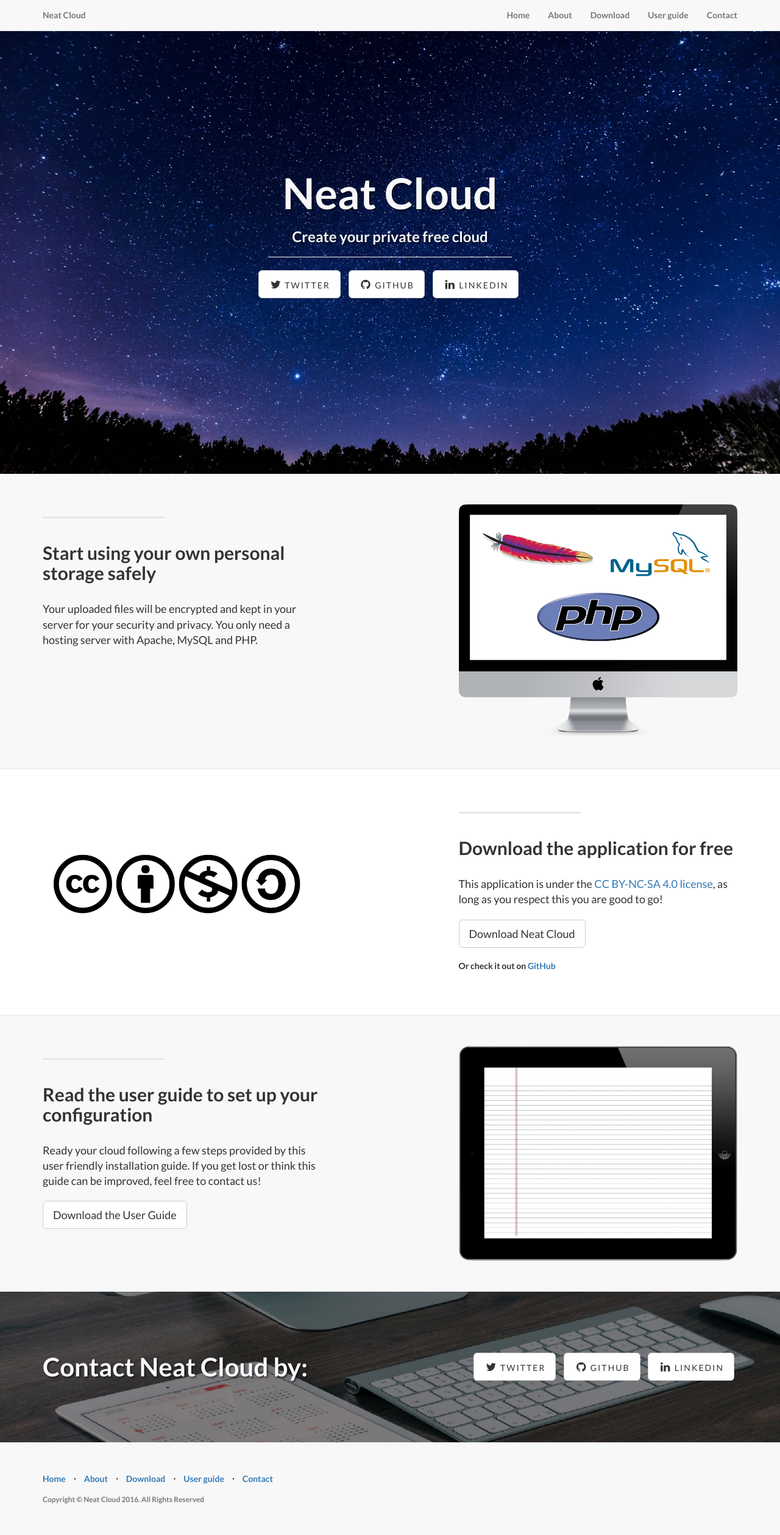
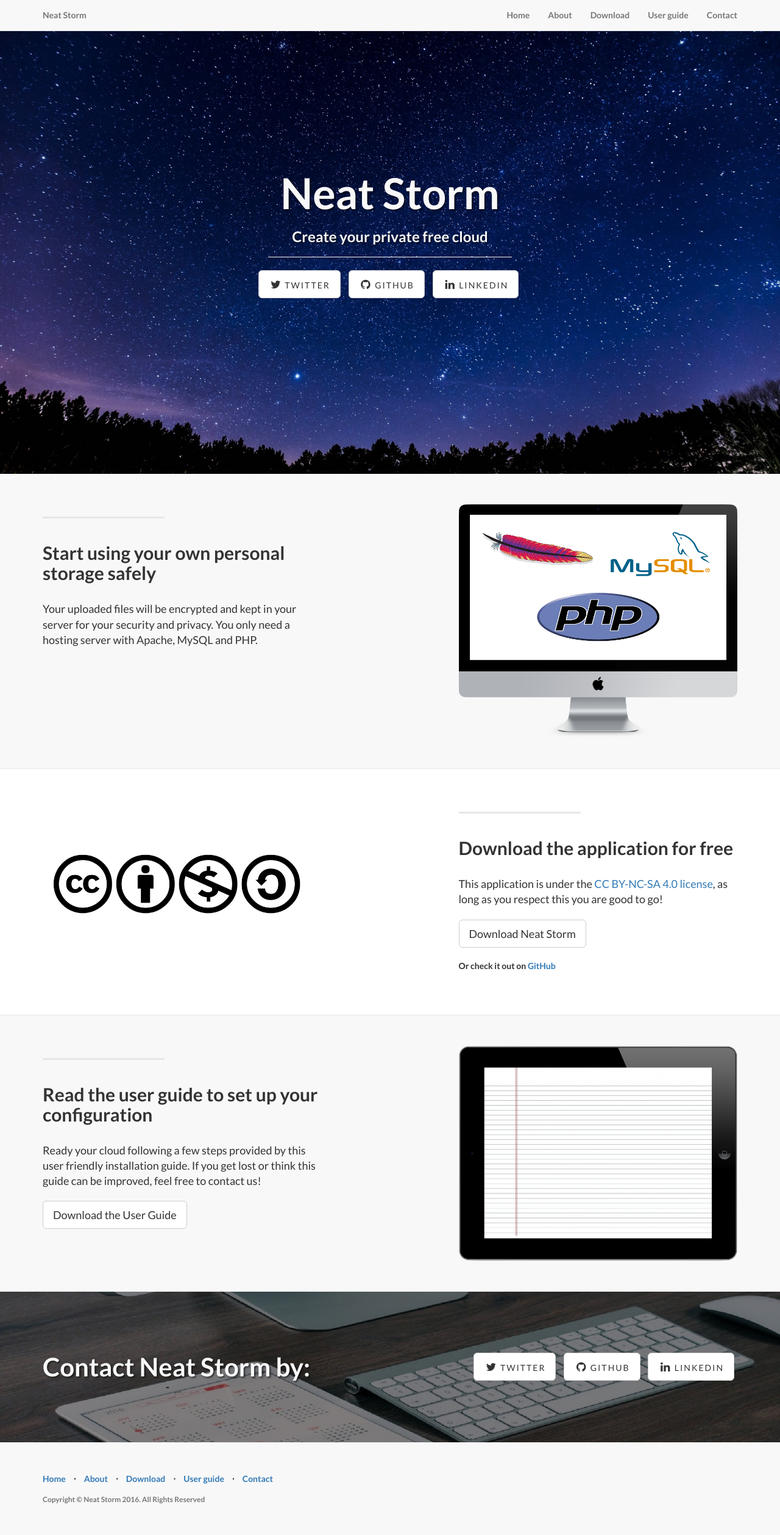
Before and after one commit to imolinuevo/PFMWebsite, a CodeIgniter app: page /database/ in a window 1280 px wide. Shown: the whole page at 61% size. Run offline with CodeIgniter, Linux system fonts and the light colour scheme; some libraries are stand-ins or nearby versions.

Commit message:
Provisional name

```diff
--- a/application/views/main_view.php
+++ b/application/views/main_view.php
@@ -9,7 +9,7 @@ defined('BASEPATH') OR exit('No direct script access allowed');
         <meta name="viewport" content="width=device-width, initial-scale=1">
         <meta name="description" content="">
         <meta name="author" content="">
-        <title>Neat Cloud</title>
+        <title>Neat Storm</title>
         <!-- Bootstrap Core CSS -->
         <link href="assets/css/bootstrap.min.css" rel="stylesheet">
         <!-- Custom CSS -->
@@ -36,7 +36,7 @@ defined('BASEPATH') OR exit('No direct script access allowed');
                         <span class="icon-bar"></span>
                         <span class="icon-bar"></span>
                     </button>
-                    <a class="navbar-brand topnav" href="#">Neat Cloud</a>
+                    <a class="navbar-brand topnav" href="#">Neat Storm</a>
                 </div>
                 <!-- Collect the nav links, forms, and other content for toggling -->
                 <div class="collapse navbar-collapse" id="bs-example-navbar-collapse-1">
@@ -69,7 +69,7 @@ defined('BASEPATH') OR exit('No direct script access allowed');
                 <div class="row">
                     <div class="col-lg-12">
                         <div class="intro-message">
-                            <h1>Neat Cloud</h1>
+                            <h1>Neat Storm</h1>
                             <h3>Create your private free cloud</h3>
                             <hr class="intro-divider">
                             <ul class="list-inline intro-social-buttons">
@@ -121,7 +121,7 @@ defined('BASEPATH') OR exit('No direct script access allowed');
                         <div class="clearfix"></div>
                         <h2 class="section-heading">Download the application for free</h2>
                         <p class="lead">This application is under the <a href="http://creativecommons.org/licenses/by-nc-sa/4.0/">CC BY-NC-SA 4.0 license</a>, as long as you respect this you are good to go!</p>
-                        <a class="btn btn-default btn-lg">Download Neat Cloud</a><br><br>
+                        <a class="btn btn-default btn-lg">Download Neat Storm</a><br><br>
                         <p>Or check it out on <a>GitHub</a></p>
                     </div>
                     <div class="col-lg-5 col-sm-pull-6  col-sm-6">
@@ -162,7 +162,7 @@ defined('BASEPATH') OR exit('No direct script access allowed');
 
                 <div class="row">
                     <div class="col-lg-6">
-                        <h2>Contact Neat Cloud by:</h2>
+                        <h2>Contact Neat Storm by:</h2>
                     </div>
                     <div class="col-lg-6">
                         <ul class="list-inline banner-social-buttons">
@@ -209,7 +209,7 @@ defined('BASEPATH') OR exit('No direct script access allowed');
                                 <a href="#contact">Contact</a>
                             </li>
                         </ul>
-                        <p class="copyright text-muted small">Copyright &copy; Neat Cloud 2016. All Rights Reserved</p>
+                        <p class="copyright text-muted small">Copyright &copy; Neat Storm 2016. All Rights Reserved</p>
                     </div>
                 </div>
             </div>
```
